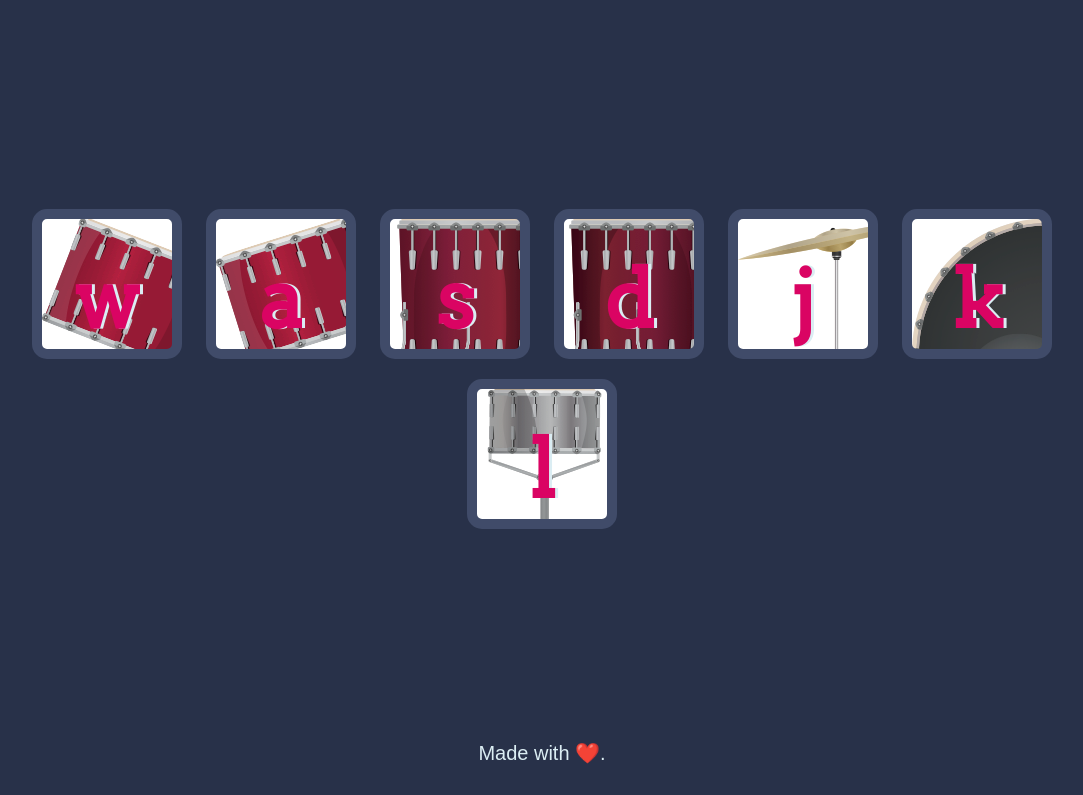
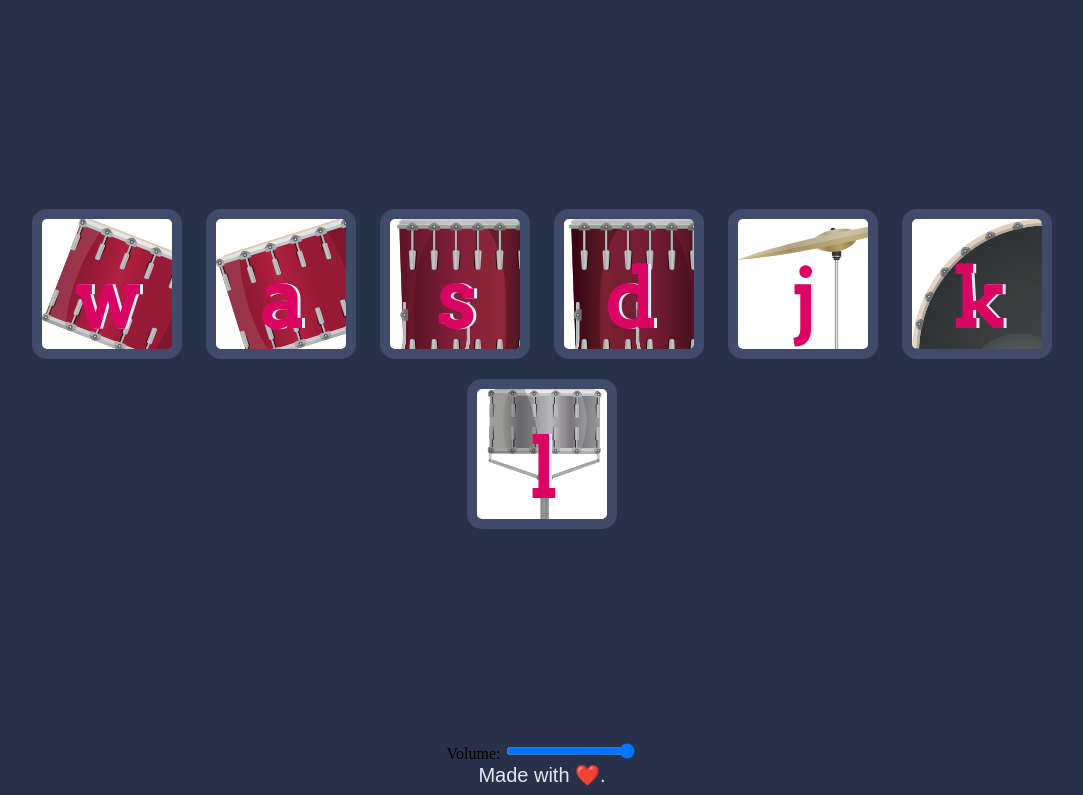
Before and after one commit to Dash10107/Drum-Kit, a plain HTML site: page index.html in a window 1280 px wide. Shown: the part 156-951 px from the top of the page, without its empty margins (98-1181 px from the left). Before the commit the page ends 929 px from the top, so only its background shows below. Drawn offline with Linux system fonts and the light colour scheme.

Commit message:
Update index.html

```diff
--- a/index.html
+++ b/index.html
@@ -20,6 +20,8 @@
     <button class="k drum">k</button>
     <button class="l drum">l</button>
   </div>
+  <label for="volume">Volume:</label>
+<input type="range" id="volume" min="0" max="1" step="0.01" value="1">
 
   <!-- Javascript -->
   <script src="index.js"></script>
```
